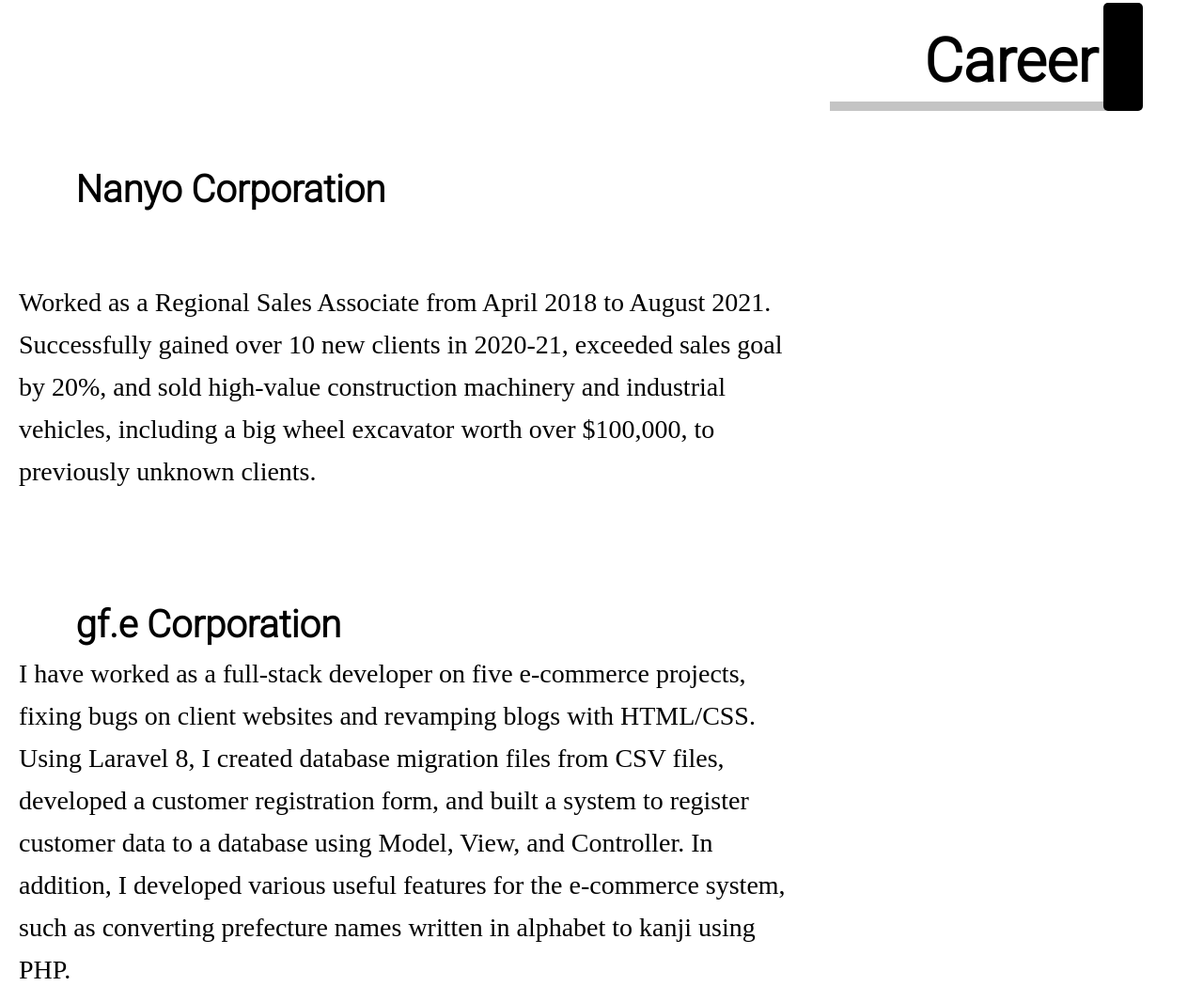
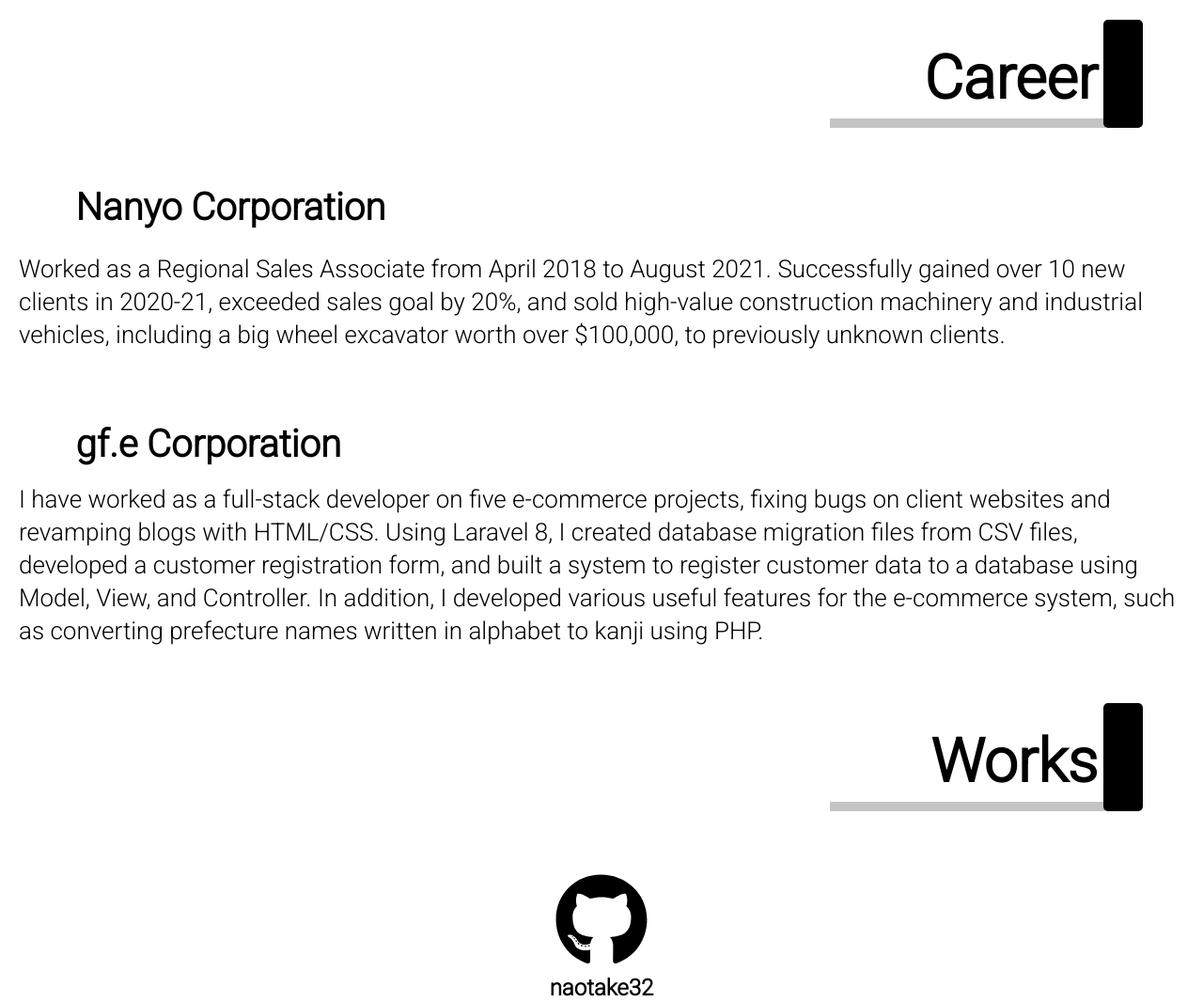
Before and after one commit to naotake32/Portfolio-Website-Vanilla-JS-, a plain HTML site: page index.html in a window 1280 px wide. Shown: the part 2807-3873 px from the top of the page at 94% size. Drawn offline with nearby package versions, Linux system fonts and the light colour scheme; a web font is replaced by a local one.

Commit message:
made some tweeks for the career section

```diff
--- a/breakpoints/960up.scss
+++ b/breakpoints/960up.scss
@@ -470,7 +470,7 @@ div[class*="section-title"]{
         position: absolute;
         margin-left: 25px;
         margin-top: 60px;
-        top: 45%;
+        top: 40%;
         left: 2%;
         & > h2 {
             padding-left: 30px;
@@ -494,23 +494,15 @@ div[class*="section-title"]{
     }
 
     & .history-text {
+        display: flex;
+        flex-direction: column;
+        align-items: center;
+
         & > p {
-            font-size: 28px;
-            margin-top: 80px;
-            line-height: 45px;
-
-            &:nth-child(1) {
-                margin-right: 420px;
-                margin-top: 130px;
-            }
-
-            &:nth-child(2) {
-                margin-right: 25px;
-            }
-
-            &:nth-child(3) {
-                margin-left: 420px;
-            }
+            font-size: 2.6rem;
+            margin: 4rem 2rem;
+            line-height: 3.5rem;
+            padding-top: 60px;
         }
     }
 }
--- a/breakpoints/base.scss
+++ b/breakpoints/base.scss
@@ -409,6 +409,7 @@ div[class*="section-title"]{
             font-size: 1.6rem;
             margin: 4rem 2rem;
             line-height: 2.5rem;
+            font-family: Roboto;
         }
     }
 }
```
Also changed, not shown: breakpoints/960up.css, breakpoints/base.css, style.css, 3 other files.
